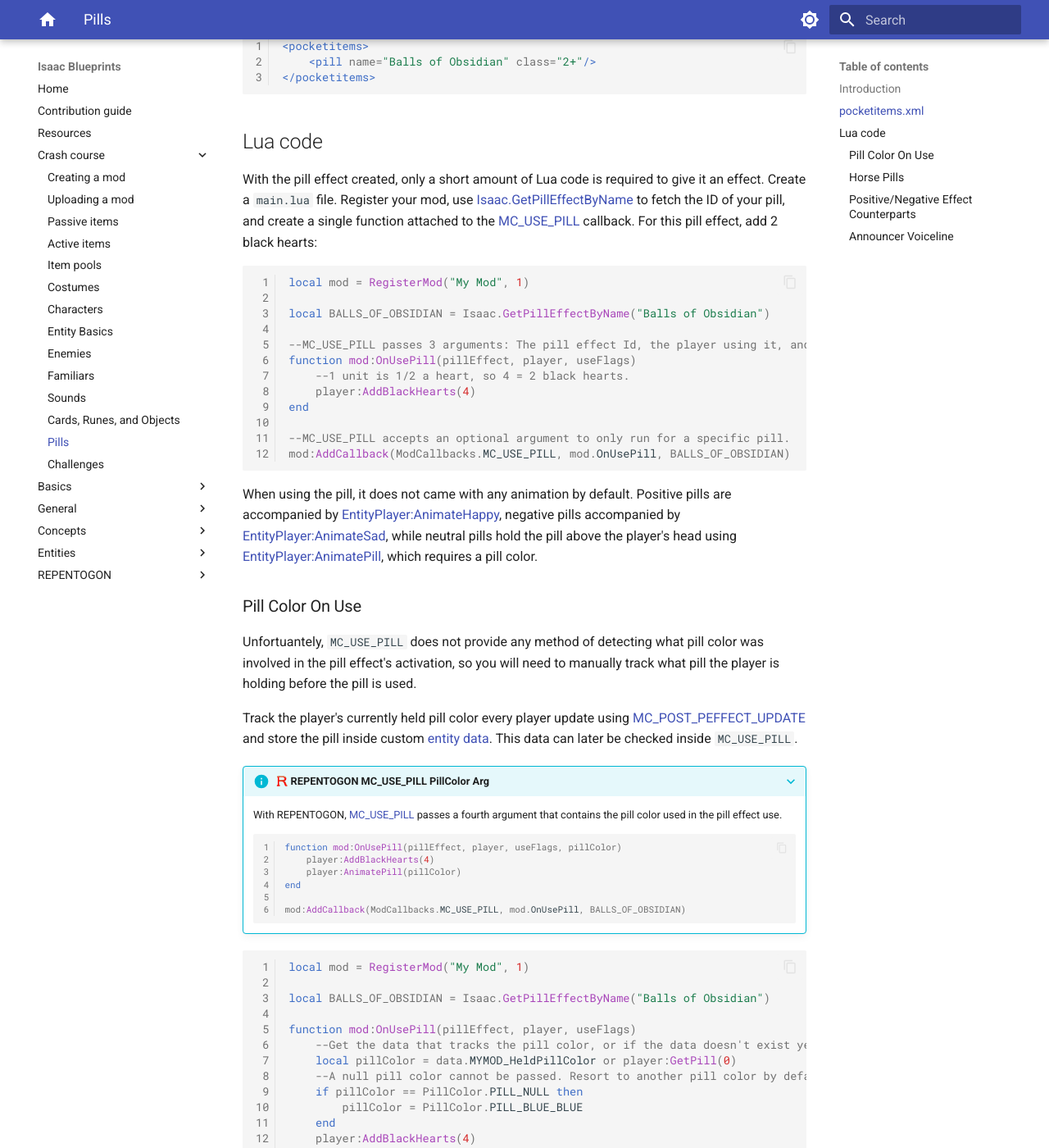
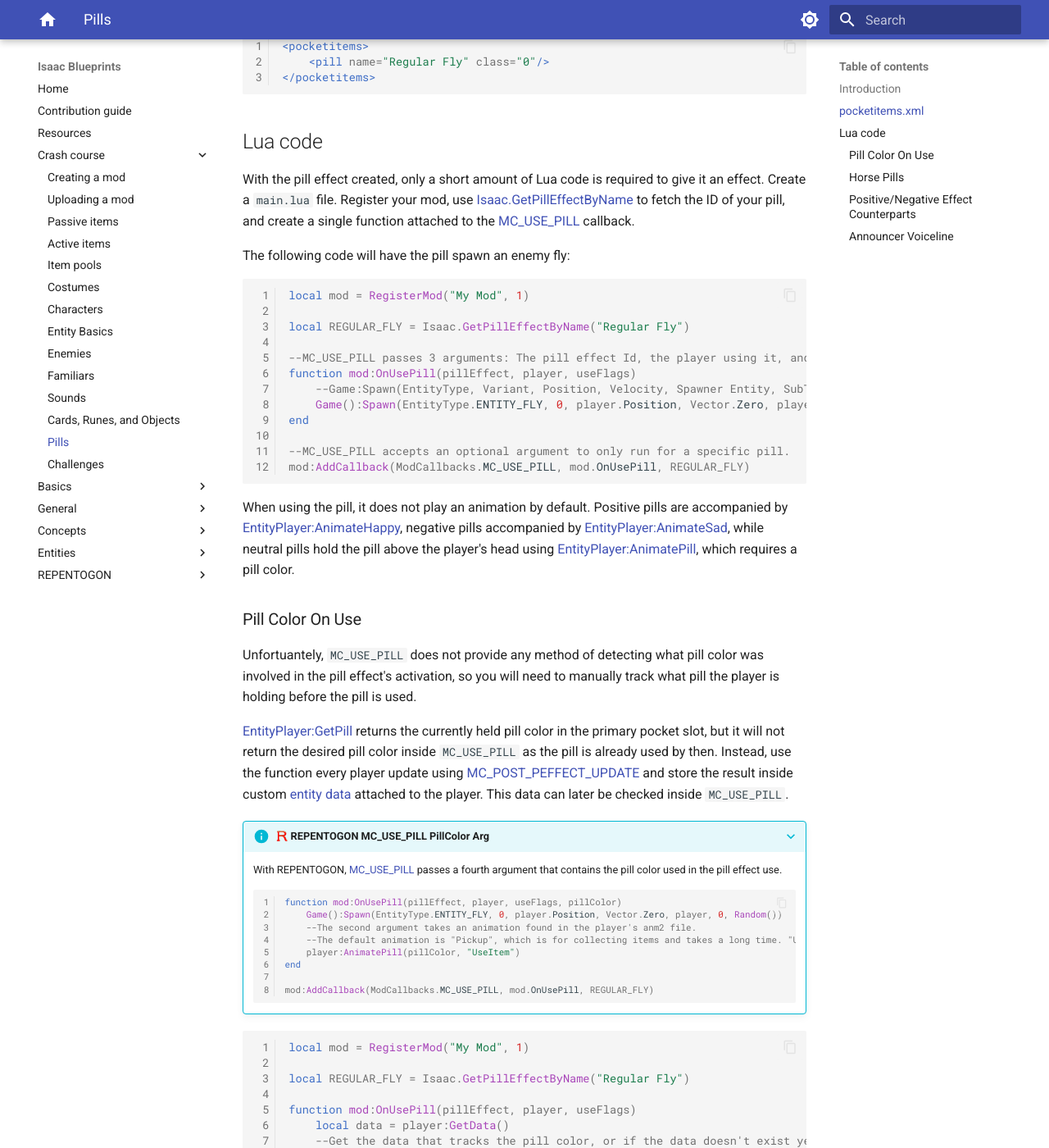
Before and after one commit to catinsurance/IsaacBlueprints, an MkDocs documentation site: the page built from docs/tutorials/crash_course/pocket_item_pills.md, in a window 1280 px wide and 1400 px high, scrolled down 955 px. Shown: the whole window at 82% size. Built offline with MkDocs 1.6.1 and Material for MkDocs 9.7.7, drawn with Linux system fonts in a browser that asks for light colours; comment, search, counter and statistics services are not loaded; some of the changed text lies outside the part shown.

Commit message:
Pill page revisions! Fixed some of the code not working at all.

````diff
--- a/docs/hidden/crash_course_toc.md
+++ b/docs/hidden/crash_course_toc.md
@@ -23,7 +23,7 @@ search:
     10. Adding music.
     11. Making pocket items.
         1. [Creating custom cards, runes, and objects.](../tutorials/crash_course/pocket_item_cards.md)
-        2. [Creating custom pills.](../tutorials/crash_course/pocket_item_pills.md).
+        2. [Creating custom pills.](../tutorials/crash_course/pocket_item_pills.md)
     12. [Creating challenges.](../tutorials/crash_course/challenges.md)
     13. Structuring your mod.
     14. Conclusion.
--- a/docs/tutorials/crash_course/pocket_item_pills.md
+++ b/docs/tutorials/crash_course/pocket_item_pills.md
@@ -19,14 +19,14 @@ tags:
 Next to cards, runes, and objects, are the other major type of pocket item available in Isaac: Pills. They come in random colors with random pill effects each run, giving positive, negative, or neutral effects. This tutorial covers how to create a custom pill effect.
 
 ???+ bug "Custom Pill Colors"
-	As a brief mention, unlike cards, custom pill colors are not naturally supported. If created through `entities2.xml`, they are unable to spawn naturally in a run and do not come assigned with a random pill effect, showing no text and not activating any effect when used. Other mods that add them force their own manual implementation.
+	Custom pill colors are not naturally supported. If created through `entities2.xml`, they are unable to spawn naturally in a run and do not come assigned with a random pill effect, showing no text and not activating any effect when used. Other mods that add them force their own manual implementation.
 
 ## pocketitems.xml
 
-Pill effects are created in the same way as cards; through the [pocketitems.xml](https://wofsauge.github.io/IsaacDocs/rep/xml/pocketitems.html) file inside your mod's content folder. Unlike cards, they are marginally easier to create thanks to just being effects, while the visuals are handled by the randomized pill colors. They require the `pill` tag instead of `card`, which comes with its own unique set of variables.
+Pill effects are created in the same way as cards; through the [pocketitems.xml](https://wofsauge.github.io/IsaacDocs/rep/xml/pocketitems.html) file inside your mod's content folder. Unlike cards, they are marginally easier to create thanks to just being effects, while the visuals are handled by the randomized pill colors. Creating pills requires the `pill` child tag. Below are all the variables available to build your pill effect entry:
 
 ???- info "`pill` tag variables"
-	 ???+ note
+	???+ note
 		`name` is the only required variable. All others are optional.
 	| Variable-Name | Possible Values | Description |
 	|:--|:--|:--|
@@ -51,107 +51,112 @@ Below is an example of a basic pill effect entry:
 
 ```XML
 <pocketitems>
-    <pill name="Balls of Obsidian" class="2+"/>
+    <pill name="Regular Fly" class="0"/>
 </pocketitems>
 ```
 
 ## Lua code
 
-With the pill effect created, only a short amount of Lua code is required to give it an effect. Create a `main.lua` file. Register your mod, use [Isaac.GetPillEffectByName](https://wofsauge.github.io/IsaacDocs/rep/Isaac.html#getpilleffectbyname) to fetch the ID of your pill, and create a single function attached to the [MC_USE_PILL](https://wofsauge.github.io/IsaacDocs/rep/enums/ModCallbacks.html#mc_use_pill) callback. For this pill effect, add 2 black hearts:
+With the pill effect created, only a short amount of Lua code is required to give it an effect. Create a `main.lua` file. Register your mod, use [Isaac.GetPillEffectByName](https://wofsauge.github.io/IsaacDocs/rep/Isaac.html#getpilleffectbyname) to fetch the ID of your pill, and create a single function attached to the [MC_USE_PILL](https://wofsauge.github.io/IsaacDocs/rep/enums/ModCallbacks.html#mc_use_pill) callback.
+
+The following code will have the pill spawn an enemy fly:
 
 ```Lua
 local mod = RegisterMod("My Mod", 1)
 
-local BALLS_OF_OBSIDIAN = Isaac.GetPillEffectByName("Balls of Obsidian")
+local REGULAR_FLY = Isaac.GetPillEffectByName("Regular Fly")
 
 --MC_USE_PILL passes 3 arguments: The pill effect Id, the player using it, and UseFlags.
 function mod:OnUsePill(pillEffect, player, useFlags)
-    --1 unit is 1/2 a heart, so 4 = 2 black hearts.
-    player:AddBlackHearts(4)
+	--Game:Spawn(EntityType, Variant, Position, Velocity, Spawner Entity, SubType, Seed)
+    Game():Spawn(EntityType.ENTITY_FLY, 0, player.Position, Vector.Zero, player, 0, Random())
 end
 
 --MC_USE_PILL accepts an optional argument to only run for a specific pill.
-mod:AddCallback(ModCallbacks.MC_USE_PILL, mod.OnUsePill, BALLS_OF_OBSIDIAN)
+mod:AddCallback(ModCallbacks.MC_USE_PILL, mod.OnUsePill, REGULAR_FLY)
 ```
 
-When using the pill, it does not came with any animation by default. Positive pills are accompanied by [EntityPlayer:AnimateHappy](https://wofsauge.github.io/IsaacDocs/rep/EntityPlayer.html?#animatehappy), negative pills accompanied by [EntityPlayer:AnimateSad](https://wofsauge.github.io/IsaacDocs/rep/EntityPlayer.html?#animatesad), while neutral pills hold the pill above the player's head using [EntityPlayer:AnimatePill](https://wofsauge.github.io/IsaacDocs/rep/EntityPlayer.html?#animatepill), which requires a pill color.
+When using the pill, it does not play an animation by default. Positive pills are accompanied by [EntityPlayer:AnimateHappy](https://wofsauge.github.io/IsaacDocs/rep/EntityPlayer.html?#animatehappy), negative pills accompanied by [EntityPlayer:AnimateSad](https://wofsauge.github.io/IsaacDocs/rep/EntityPlayer.html?#animatesad), while neutral pills hold the pill above the player's head using [EntityPlayer:AnimatePill](https://wofsauge.github.io/IsaacDocs/rep/EntityPlayer.html?#animatepill), which requires a pill color.
 
 ### Pill Color On Use
 
 Unfortuantely, `MC_USE_PILL` does not provide any method of detecting what pill color was involved in the pill effect's activation, so you will need to manually track what pill the player is holding before the pill is used.
 
-Track the player's currently held pill color every player update using [MC_POST_PEFFECT_UPDATE](https://wofsauge.github.io/IsaacDocs/rep/enums/ModCallbacks.html#mc_post_peffect_update) and store the pill inside custom [entity data](../concepts/entity_data.md). This data can later be checked inside `MC_USE_PILL`.
+[EntityPlayer:GetPill](https://wofsauge.github.io/IsaacDocs/rep/EntityPlayer.html#getpill) returns the currently held pill color in the primary pocket slot, but it will not return the desired pill color inside `MC_USE_PILL` as the pill is already used by then. Instead, use the function every player update using [MC_POST_PEFFECT_UPDATE](https://wofsauge.github.io/IsaacDocs/rep/enums/ModCallbacks.html#mc_post_peffect_update) and store the result inside custom [entity data](../concepts/entity_data.md) attached to the player. This data can later be checked inside `MC_USE_PILL`.
 
 ???+ info ":modding-repentogon: REPENTOGON MC_USE_PILL PillColor Arg"
     With REPENTOGON, [MC_USE_PILL](https://repentogon.com/enums/ModCallbacks.html#mc_use_pill) passes a fourth argument that contains the pill color used in the pill effect use.
 
 	```Lua
 	function mod:OnUsePill(pillEffect, player, useFlags, pillColor)
-		player:AddBlackHearts(4)
-		player:AnimatePill(pillColor)
+		Game():Spawn(EntityType.ENTITY_FLY, 0, player.Position, Vector.Zero, player, 0, Random())
+		--The second argument takes an animation found in the player's anm2 file.
+		--The default animation is "Pickup", which is for collecting items and takes a long time. "UseItem" is more natural for using active items, cards, and pills.
+		player:AnimatePill(pillColor, "UseItem")
 	end
 
-	mod:AddCallback(ModCallbacks.MC_USE_PILL, mod.OnUsePill, BALLS_OF_OBSIDIAN)
+	mod:AddCallback(ModCallbacks.MC_USE_PILL, mod.OnUsePill, REGULAR_FLY)
 	```
 
 ```Lua
 local mod = RegisterMod("My Mod", 1)
 
-local BALLS_OF_OBSIDIAN = Isaac.GetPillEffectByName("Balls of Obsidian")
+local REGULAR_FLY = Isaac.GetPillEffectByName("Regular Fly")
 
 function mod:OnUsePill(pillEffect, player, useFlags)
-	--Get the data that tracks the pill color, or if the data doesn't exist yet, get the currently held pill as a failsafe.
-	local pillColor = data.MYMOD_HeldPillColor or player:GetPill(0)
-	--A null pill color cannot be passed. Resort to another pill color by default.
-	if pillColor == PillColor.PILL_NULL then
-		pillColor = PillColor.PILL_BLUE_BLUE
-	end
-	player:AddBlackHearts(4)
-	player:AnimatePill(pillColor)
+    local data = player:GetData()
+    --Get the data that tracks the pill color, or if the data doesn't exist yet, get the currently held pill as a failsafe.
+    local pillColor = data.MYMOD_HeldPillColor or player:GetPill(0)
+    --A null pill color cannot be passed. Resort to another pill color by default.
+    if pillColor == PillColor.PILL_NULL then
+        pillColor = PillColor.PILL_BLUE_BLUE
+    end
+    Game():Spawn(EntityType.ENTITY_FLY, 0, player.Position, Vector.Zero, player, 0, Random())
+    --The second argument takes an animation found in the player's anm2 file.
+    --The default animation is "Pickup", which is for collecting items and takes a long time. "UseItem" is more natural for using active items, cards, and pills.
+    player:AnimatePill(pillColor, "UseItem")
 end
 
 --MC_USE_PILL accepts an optional argument to only run for a specific pill.
-mod:AddCallback(ModCallbacks.MC_USE_PILL, mod.OnUsePill, BALLS_OF_OBSIDIAN)
+mod:AddCallback(ModCallbacks.MC_USE_PILL, mod.OnUsePill, REGULAR_FLY)
 
 function mod:TrackPillColor(player)
-	local data = player:GetData()
-	--Will check 30 frames a second what the pill color in the player's primary pocket slot is.
-	--If no pill is in the primary slot, will be pill `0`.
-	data.MYMOD_HeldPillColor = player:GetPill(0)
+    local data = player:GetData()
+    --Will check 30 frames a second what the pill color in the player's primary pocket slot is.
+    --If no pill is in the primary slot, will be pill `0`.
+    data.MYMOD_HeldPillColor = player:GetPill(0)
 end
 
-mod:AddCallback(MC_POST_PEFFECT_UPDATE, mod.TrackPillColor)
+mod:AddCallback(ModCallbacks.MC_POST_PEFFECT_UPDATE, mod.TrackPillColor)
 ```
 
 ### Horse Pills
 
 Horse Pills were introduced in Repentance, being a powered up version of all existing pill effects. These are not new pill effects on their own, and as such do not require their own separate entry, but instead classified as pill colors.
 
-To enact different behaviour for horse pills on the custom pill effect, you need to know if the used pill was from a horse pill color. They can be identified by their large number, being the normal pill color id + `PillColor.PILL_GIANT_FLAG`, being `1 << 11` which equates to `2048`. Unfortuantely, `MC_USE_PILL` does not provide any method of detecting what pill color was involved in the pill effect's activation, so you will need to manually track what pill the player is holding before the pill is used.
-
-Track the player's currently held pill color every player update using [MC_POST_PEFFECT_UPDATE](https://wofsauge.github.io/IsaacDocs/rep/enums/ModCallbacks.html#mc_post_peffect_update) and store the pill inside custom [entity data](../concepts/entity_data.md). This data can later be checked inside `MC_USE_PILL`.
+To enact different behaviour for horse pills on the custom pill effect, you need to know if the used pill was from a horse pill color. They can be identified by their large number, being the normal pill color id + `PillColor.PILL_GIANT_FLAG`, being `1 << 11` which equates to `2048`. Referencing the previous section, get the player's current pill color and use it to determine if the pill is a horse pill.
 
 ???+ info ":modding-repentogon: REPENTOGON MC_USE_PILL PillColor Arg"
     As with the previous section, REPENTOGON has the callback pass the pill color.
 
 	```Lua
 	function mod:OnUsePill(pillEffect, player, useFlags, pillColor)
-		local blackHearts = 4
+		local flyType = EntityType.ENTITY_FLY
 		local isHorse = pillColor & PillColor.PILL_GIANT_FLAG == PillColor.PILL_GIANT_FLAG
 		if isHorse then
-			blackHearts = blackHearts * 2
+			flyType = EntityType.ENTITY_ATTACKFLY
 		end
-		player:AddBlackHearts(blackHearts)
+		Game():Spawn(flyType, 0, player.Position, Vector.Zero, player, 0, Random())
 		player:AnimatePill(pillColor)
 	end
 
-	mod:AddCallback(ModCallbacks.MC_USE_PILL, mod.OnUsePill, BALLS_OF_OBSIDIAN)
+	mod:AddCallback(ModCallbacks.MC_USE_PILL, mod.OnUsePill, REGULAR_FLY)
 	```
 
 ```Lua
 local mod = RegisterMod("My Mod", 1)
 
-local BALLS_OF_OBSIDIAN = Isaac.GetPillEffectByName("Balls of Obsidian")
+local REGULAR_FLY = Isaac.GetPillEffectByName("Regular Fly")
 
 --Pass the player and the UseFlags from the pill activation.
 --Credit to this code goes to Xalum, who developed this for Fiend Folio.
@@ -169,16 +174,17 @@ local function isUsingHorsePill(player, useFlags)
 end
 
 function mod:OnUsePill(pillEffect, player, useFlags)
-	local blackHearts = 4
+	local flyType = EntityType.ENTITY_FLY
 	local isHorse = isUsingHorsePill(player, useFlags)
 	if isHorse then
-		blackHearts = blackHearts * 2
+		flyType = EntityType.ENTITY_ATTACKFLY
 	end
-	player:AddBlackHearts(blackHearts)
+	Game():Spawn(flyType, 0, player.Position, Vector.Zero, player, 0, Random())
+	player:AnimatePill(pillColor)
 end
 
 --MC_USE_PILL accepts an optional argument to only run for a specific pill.
-mod:AddCallback(ModCallbacks.MC_USE_PILL, mod.OnUsePill, BALLS_OF_OBSIDIAN)
+mod:AddCallback(ModCallbacks.MC_USE_PILL, mod.OnUsePill, REGULAR_FLY)
 
 function mod:TrackPillColor(player)
 	local data = player:GetData()
@@ -186,14 +192,16 @@ function mod:TrackPillColor(player)
 	data.MYMOD_HeldPillColor = player:GetPill(0)
 end
 
-mod:AddCallback(MC_POST_PEFFECT_UPDATE, mod.TrackPillColor)
+mod:AddCallback(ModCallbacks.MC_POST_PEFFECT_UPDATE, mod.TrackPillColor)
 ```
 
 ### Positive/Negative Effect Counterparts
 
-With items like [PHD](https://bindingofisaacrebirth.wiki.gg/wiki/PHD) and [False PHD](https://bindingofisaacrebirth.wiki.gg/wiki/False_PHD), pill effects may have an assigned counterpart and be forced to turn into said counterparts. For example, False PHD will turn a Tears Up Pill into a Tears Down Pill, while PHD will do the opposite. To achieve this with custom pills, [MC_GET_PILL_EFFECT](https://wofsauge.github.io/IsaacDocs/rep/enums/ModCallbacks.html#mc_get_pill_effect) can be used. The player will need to be checked if they meet the requirements for positive or negative pills. Without REPENTOGON, the callback does not pass the player involved. This means the only option is to check **all players** to affect what to change the pill effect into.
+With items like [PHD](https://bindingofisaacrebirth.wiki.gg/wiki/PHD) and [False PHD](https://bindingofisaacrebirth.wiki.gg/wiki/False_PHD), pill effects may have an assigned counterpart and be forced to turn into said counterparts. For example, False PHD will turn a Tears Up Pill into a Tears Down Pill, while PHD will do the opposite. To achieve this with custom pills, [MC_GET_PILL_EFFECT](https://wofsauge.github.io/IsaacDocs/rep/enums/ModCallbacks.html#mc_get_pill_effect) can be used. The player will need to be checked if they meet the requirements for positive or negative pills. REPENTOGON adds a third argument to the callback that passes the player holding the pill effect. Without REPENTOGON, the callback does not pass the player, meaning the only option is to check **all players** to affect what to change the pill effect into.
 
-For this example, a counterpart will be created to `Balls of Obsidian` named `Balls of Paper`. Define the new pill effect and a duplicate callback to give it functionality:
+For this example, two new pill effects will be created: `Balls of Obsidian` and `Balls of Paper`, which grant and remove black hearts respectively using [EntityPlayer:AddBlackHearts](https://wofsauge.github.io/IsaacDocs/rep/EntityPlayer.html#addblackhearts). Define the new pill effects and new callbacks to give them functionality:
+
+`pocketitems.xml`:
 
 ```XML
 <pocketitems>
@@ -202,14 +210,15 @@ For this example, a counterpart will be created to `Balls of Obsidian` named `Ba
 </pocketitems>
 ```
 
+`main.lua`:
+
 ```Lua
-local mod = RegisterMod("My Mod", 1)
-
 local BALLS_OF_OBSIDIAN = Isaac.GetPillEffectByName("Balls of Obsidian")
 local BALLS_OF_PAPER = Isaac.GetPillEffectByName("Balls of Paper")
 
 function mod:OnPillUse(pillEffect, player, useFlags)
 	if pillEffect == BALLS_OF_OBSIDIAN then
+		--1 unit is 1/2 a heart, so 4 = 2 hearts
 		player:AddBlackHearts(4)
 		player:AnimateHappy()
 	elseif pillEffect == BALLS_OF_PAPER then
@@ -270,7 +278,7 @@ local function getPillEffectSubClass()
 end
 ```
 
-:modding-repentogon: The REPENTOGON method involves already having the player, so the function can be shortened:
+:modding-repentogon: The REPENTOGON method involves already having the player passed through the callback, so the function can be shortened:
 
 ```Lua
 --Define an enum for readability
````
Also changed, not shown: other parts of docs/tutorials/crash_course/pocket_item_pills.md (+1 -2 lines).
